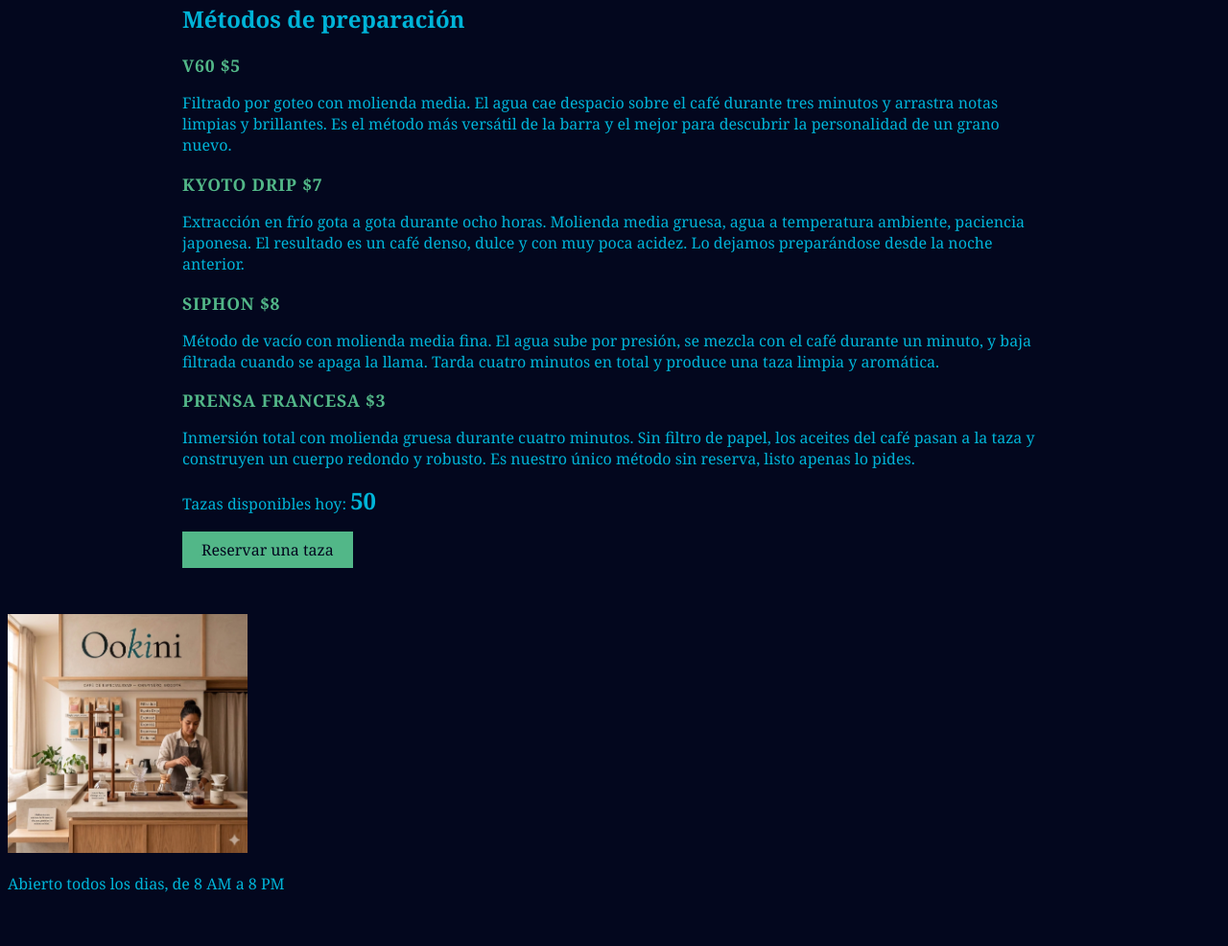
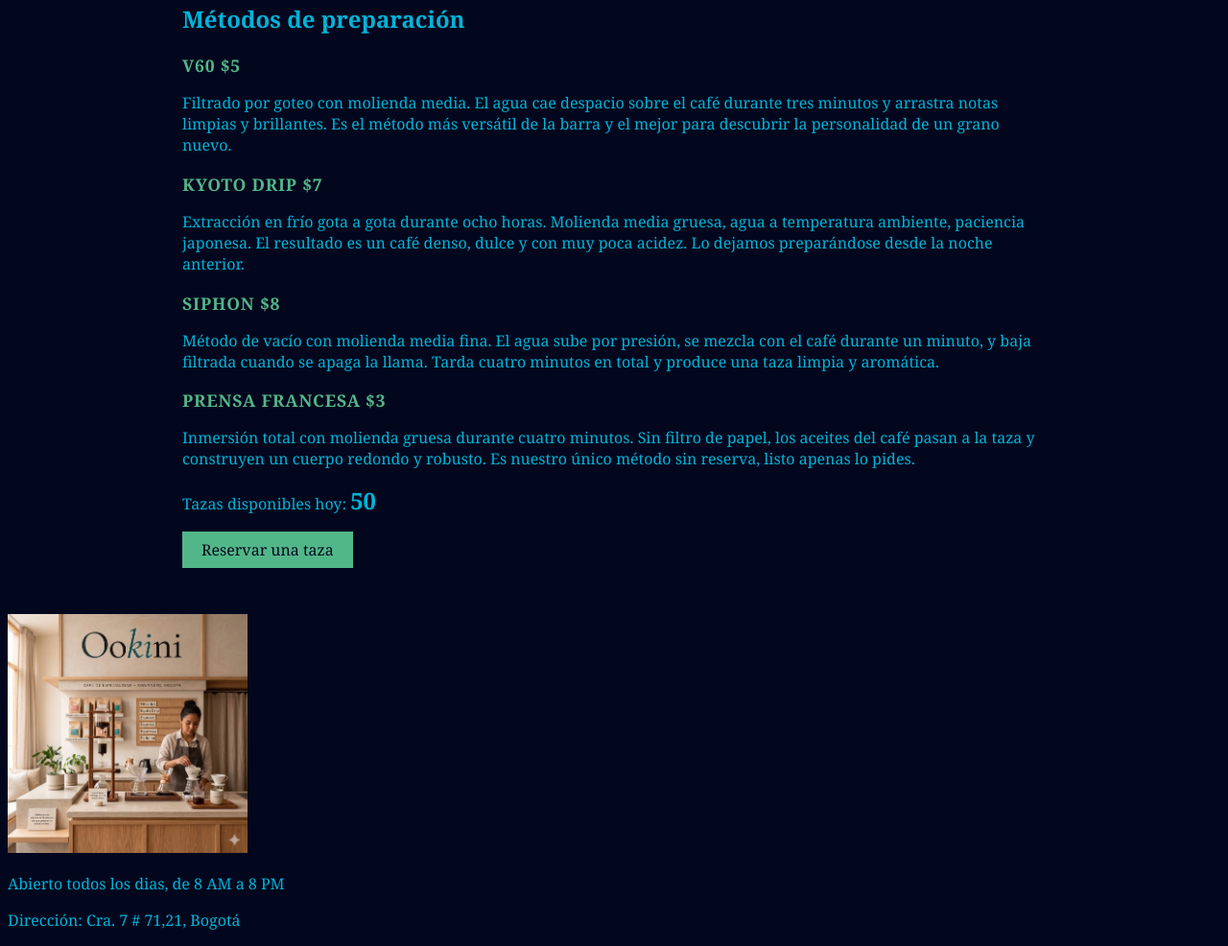
Before and after one commit to Nute0409/Ookini, a plain HTML site: page index.html in a window 1280 px wide. Shown: the part 453-1439 px from the top of the page at 96% size. Before the commit the page ends 1401 px from the top, so only its background shows below. Drawn offline with Linux system fonts and the light colour scheme.

Commit message:
Agregar dirección de Ookini en el footer

```diff
--- a/index.html
+++ b/index.html
@@ -68,6 +68,7 @@
 		<footer id="contacto">
 			<img src="ookini-barra.png" alt="Barra ookini, Cafe de especialidad" width="250"/>
 			<p>Abierto todos los dias, de 8 AM a 8 PM</p>
+		    <p>Dirección: Cra. 7 # 71,21, Bogotá</p>
 		</footer>
         <script src="script.js"></script>
 	</body>
```
